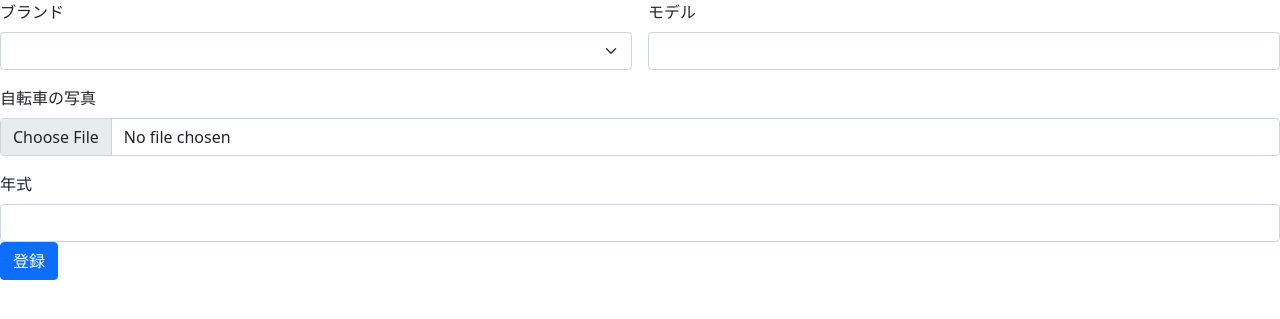
After one commit to sh0g0fujIta/bicycle_MAINT, a Django app: page /part_create/ in a window 1280 px wide. The commit adds this page. Shown: the top 319 px of the page. Run offline with Django 4.2, Linux system fonts and the light colour scheme; lists and menus that the app fills with data are empty; some libraries are stand-ins or nearby versions.

Commit message:
パーツ追加ページの追加

```diff
--- a/dev/mysite/app/admin.py
+++ b/dev/mysite/app/admin.py
@@ -1,9 +1,8 @@
 from django.contrib import admin
-from .models import Toppage, Bicycle, Part, Color
+from .models import Toppage, Bicycle, Part
 
 # Register your models here.
 
 admin.site.register(Toppage)
 admin.site.register(Bicycle)
 admin.site.register(Part)
-admin.site.register(Color)
--- a/dev/mysite/app/templates/login.html
+++ b/dev/mysite/app/templates/login.html
@@ -9,7 +9,7 @@
         <input name="username" class="border border-gray-400 rounded-md" id="username" type="text" required>
       </div>
       <div class="mb-4">
-        <label for="password">password</label>
+        <label for="password">パスワード</label>
         <input name="password" class="border border-gray-400 rounded-md" id="password" type="password" required>
       </div>
       <div class="text-center">
--- /dev/null
+++ b/dev/mysite/app/templates/part_create.html
@@ -0,0 +1,33 @@
+{% extends "base.html" %}
+
+{% block content_block %}
+<form class="row g-3" action="{% url 'App:bicycle_create' %}" method="POST">
+    <div class="col-md-6">
+        <label for="inputState" class="form-label">ブランド</label>
+        <select id="inputState" class="form-select">
+          {% for item in choices %}
+            <option selected value="{{ item.0 }}">
+              {{ item.1 }}
+            </option>
+          {% endfor %}
+        </select>
+    </div>
+    <div class="col-md-6">
+      <label for="inputPassword4" class="form-label">モデル</label>
+      <input type="text" class="form-control">
+    </div>
+    <div class="col-12">
+        <div class="mb-3">
+            <label for="formFile" class="form-label">自転車の写真</label>
+            <input class="form-control" type="file" id="formFile">
+        </div>
+    <div class="col-12">
+      <label for="inputAddress" class="form-label">年式</label>
+      <input type="text" class="form-control" id="inputAddress" placeholder="">
+    </div>
+    <div class="col-12">
+      <button type="submit" class="btn btn-primary">登録</button>
+    </div>
+    {% csrf_token %}
+</form>
+{% endblock %}
--- a/dev/mysite/app/templates/signup.html
+++ b/dev/mysite/app/templates/signup.html
@@ -9,11 +9,11 @@
         <input name="username" class="border border-gray-400 rounded-md" id="username" type="text" required>
       </div>
       <div class="mb-4">
-        <label for="password">password</label>
+        <label for="password">パスワード</label>
         <input name="password1" class="border border-gray-400 rounded-md" id="password" type="password" required>
       </div>
       <div class="mb-4">
-        <label for="passwordConfirm">passwordConfirm</label>
+        <label for="passwordConfirm">パスワード（確認用）</label>
         <input name="password2" class="border border-gray-400 rounded-md" id="passwordConfirm" type="password" required>
       </div>
       <div class="text-center">
--- a/dev/mysite/app/urls.py
+++ b/dev/mysite/app/urls.py
@@ -13,6 +13,7 @@ urlpatterns = [
     path('logout/', views.logout_view, name='logout'),
     path('mainpage/', views.mainpage_view, name='mainpage'),
     path('bicycle_create/', views.bicycle_create_view, name='bicycle_create'),
+    path('part_create/', views.part_create_view, name='part_create'),
 ]
 
 if settings.DEBUG:
--- a/dev/mysite/app/views.py
+++ b/dev/mysite/app/views.py
@@ -95,4 +95,9 @@ def bicycle_create_view(request):
             'choices' : choices
         }
 
-    return render(request, 'create.html', context)
+    return render(request, 'bicyclecreate.html', context)
+
+#パーツ登録ページ
+def part_create_view(request):
+
+    return render(request, 'part_create.html')
```
Also changed, not shown: dev/mysite/app/models.py (+0 -8 lines), dev/mysite/app/migrations/0012_remove_part_price.py (added), dev/mysite/app/migrations/0013_delete_color.py (added), dev/mysite/app/migrations/0014_color.py (added), dev/mysite/app/migrations/0015_delete_color.py (added), dev/mysite/app/templates/bicycle_create.html (renamed from dev/mysite/app/templates/create.html), dev/mysite/app/templates/bicycle_detail.html (added), 1 other file.
